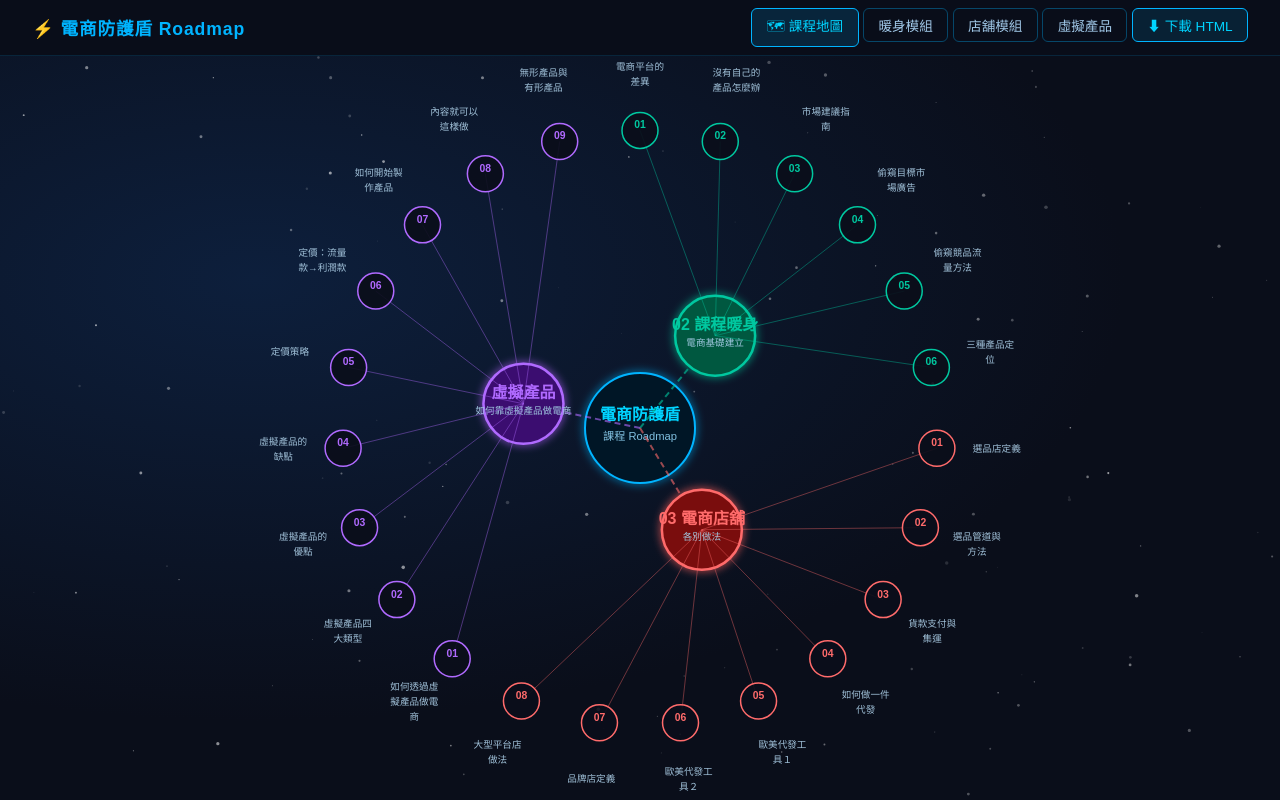
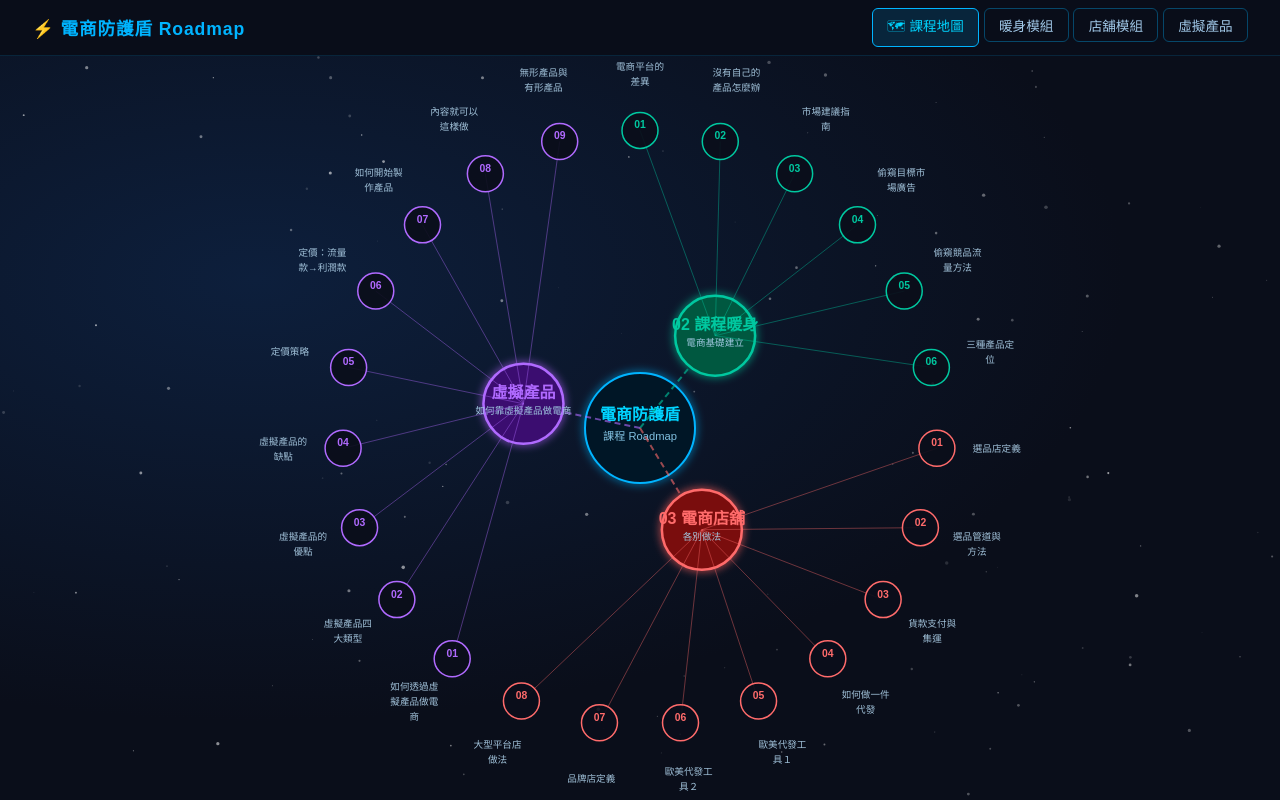
Before and after one commit to anrayboss/ecsoga-course, a plain HTML site: page index.html in a window 1280 px wide. Drawn offline with nearby package versions, Linux system fonts and the light colour scheme.

Commit message:
Remove download HTML button from navigation

```diff
--- a/index.html
+++ b/index.html
@@ -356,8 +356,6 @@
       <button class="nav-btn" onclick="showPage('m02',this);closeMobileMenu()">暖身模組</button>
       <button class="nav-btn" onclick="showPage('m03',this);closeMobileMenu()">店舖模組</button>
       <button class="nav-btn" onclick="showPage('m031',this);closeMobileMenu()">虛擬產品</button>
-      <button class="nav-btn" id="dl-btn" onclick="downloadHTML();closeMobileMenu()"
-        style="background:rgba(0,180,255,0.12);border-color:#00b4ff;color:#00d4ff;">⬇ 下載 HTML</button>
     </div>
   </nav>
 
```
